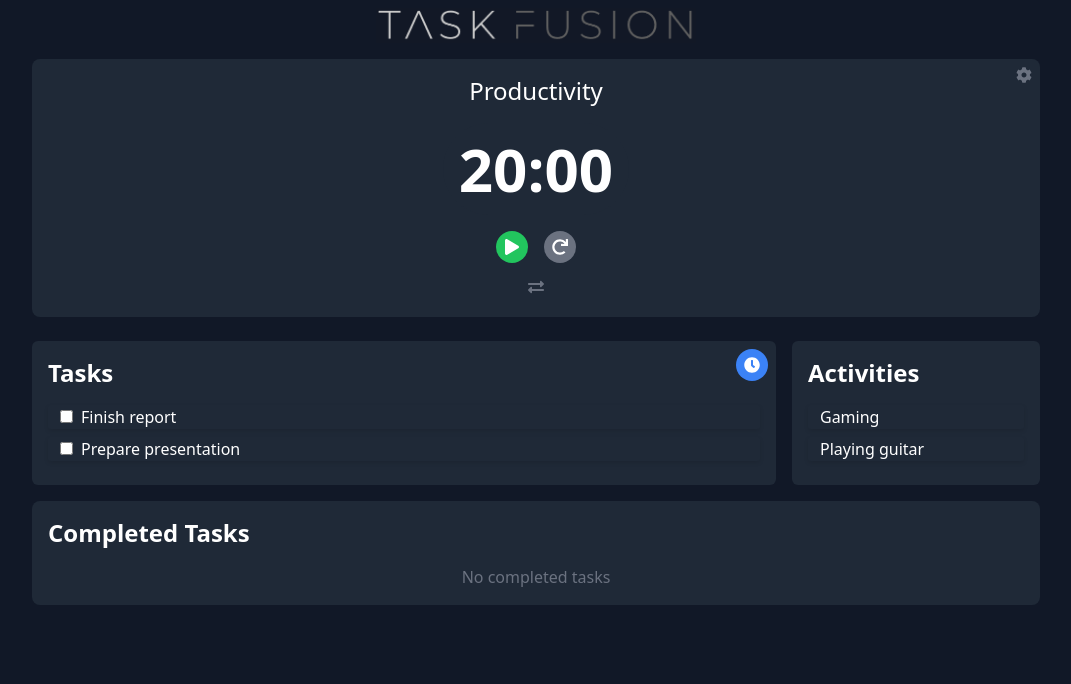
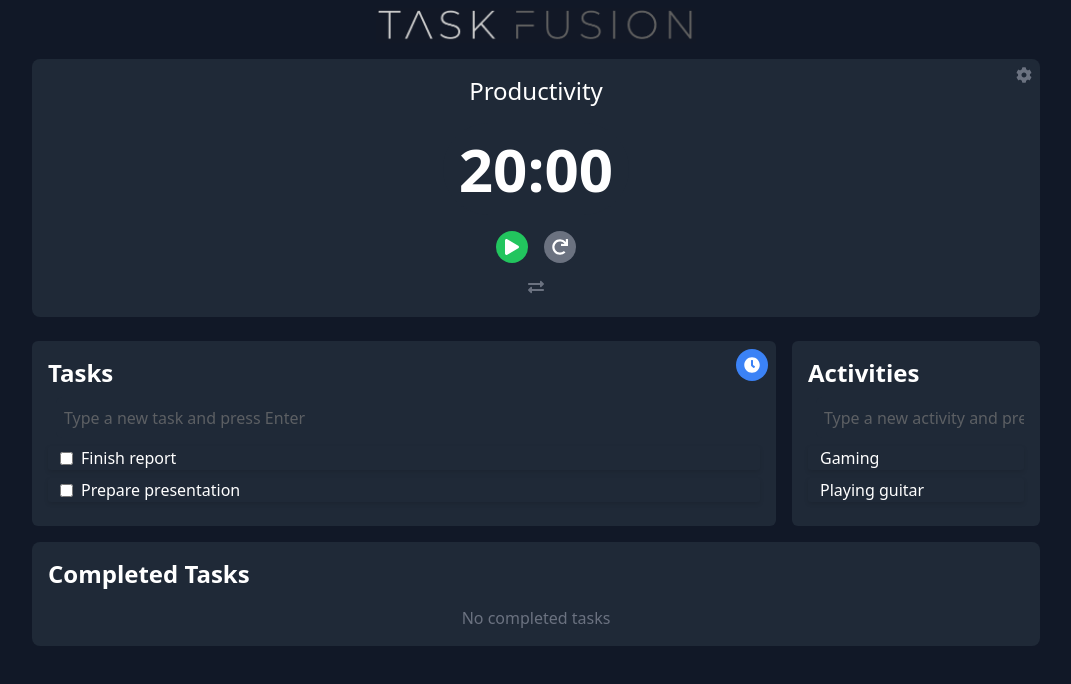
Before and after one commit to AlexZan/task-fusion, a React (Create React App) app: page / in a window 1280 px wide. Shown: the top 684 px of the page, without its empty margins (104-1175 px from the left). Built offline with nearby package versions, Linux system fonts and the light colour scheme.

Commit message:
always show new item inputs

```diff
--- a/src/components/Activities.js
+++ b/src/components/Activities.js
@@ -35,7 +35,6 @@ function Activity({ activity, onDelete, timeTracking }) {
 export default function Activities() {
   const { activities, addActivity, removeActivity } = useActivities();
   const [newActivity, setNewActivity] = useState('');
-  const [isHovered, setIsHovered] = useState(false);
   const timeTracking = useTimeTracking(); // Initialize the useTimeTracking hook
 
   const handleActivityKeyPress = (e) => {
@@ -46,12 +45,10 @@ export default function Activities() {
   };
 
   return (
-    <div className="padding-medium relative"
-        onMouseEnter={() => setIsHovered(true)}
-        onMouseLeave={() => setIsHovered(false)}>
-      <h2 className="text-2xl font-semibold mb-4 theme-text-dark">Activities</h2>
+    <div className="padding-medium relative">
+      <h2 className="text-2xl font-semibold theme-text-dark">Activities</h2>
       <ItemInput
-          isOpen={isHovered}
+          isOpen={true}
           value={newActivity}
           onChange={(e) => setNewActivity(e.target.value)}
           onKeyPress={handleActivityKeyPress}
--- a/src/components/TaskList.js
+++ b/src/components/TaskList.js
@@ -7,7 +7,6 @@ import { useTimeTracking } from '../hooks/useTimeTracking';
 function TaskList() {
   const [newTask, setNewTask] = useState('');
   const [recentlyAddedTaskId, setRecentlyAddedTaskId] = useState(null);
-  const [isHovered, setIsHovered] = useState(false);
 
   const { activeTasks, addTask } = useContext(TasksContext);
   const timeTracking = useTimeTracking();
@@ -31,12 +30,10 @@ function TaskList() {
   };
 
   return (
-    <div className="padding-medium relative"
-      onMouseEnter={() => setIsHovered(true)}
-      onMouseLeave={() => setIsHovered(false)}>
-      <h2 className="text-2xl font-semibold mb-4">Tasks</h2>
+    <div className="padding-medium relative">
+      <h2 className="text-2xl font-semibold">Tasks</h2>
       <ItemInput
-        isOpen={isHovered}
+        isOpen={true}
         value={newTask}
         onChange={(e) => setNewTask(e.target.value)}
         onKeyPress={(e) => { if (e.key === 'Enter') handleInputKeyPress(e); }}
--- a/src/theme.css
+++ b/src/theme.css
@@ -70,3 +70,8 @@
     display: flex;
     align-items: center;
   }
+
+  .input-theme::placeholder {
+    color: #777777b2; /* You can adjust this value to make the text as dark or light as you like */
+    opacity: 1; /* Required to make the color apply in some browsers */
+  }
```
